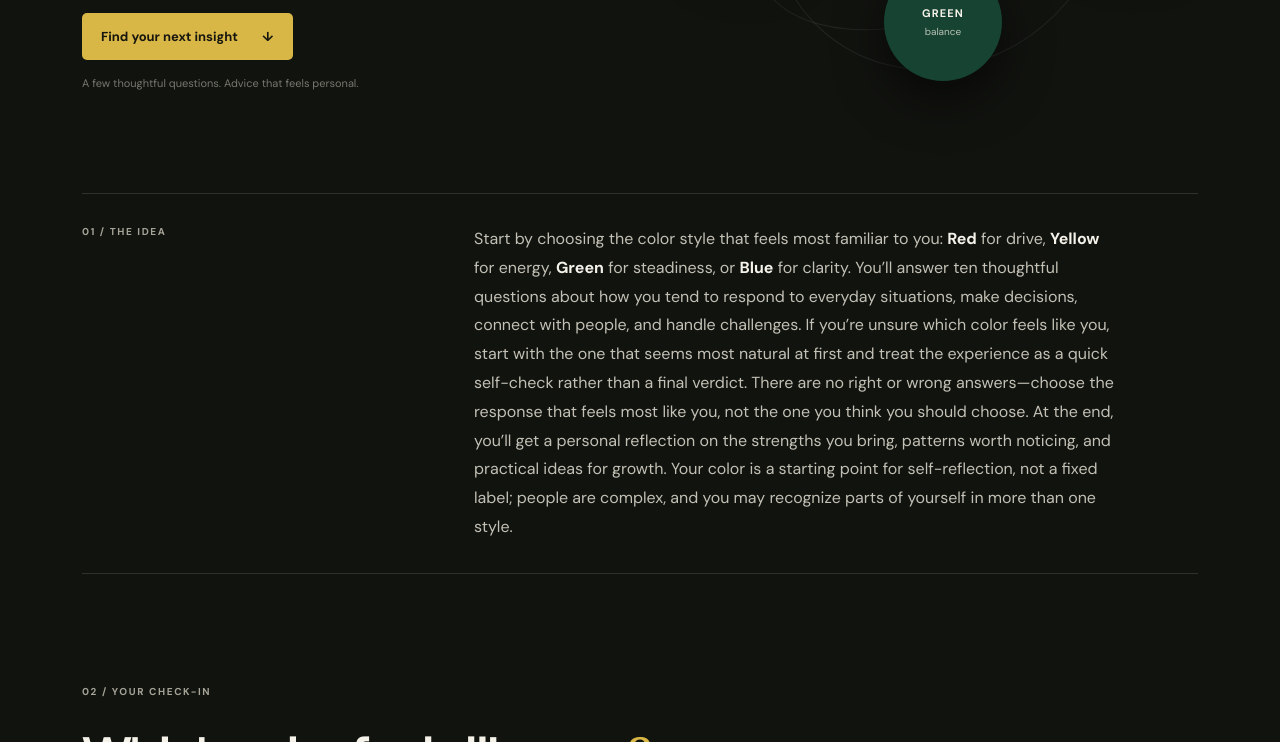
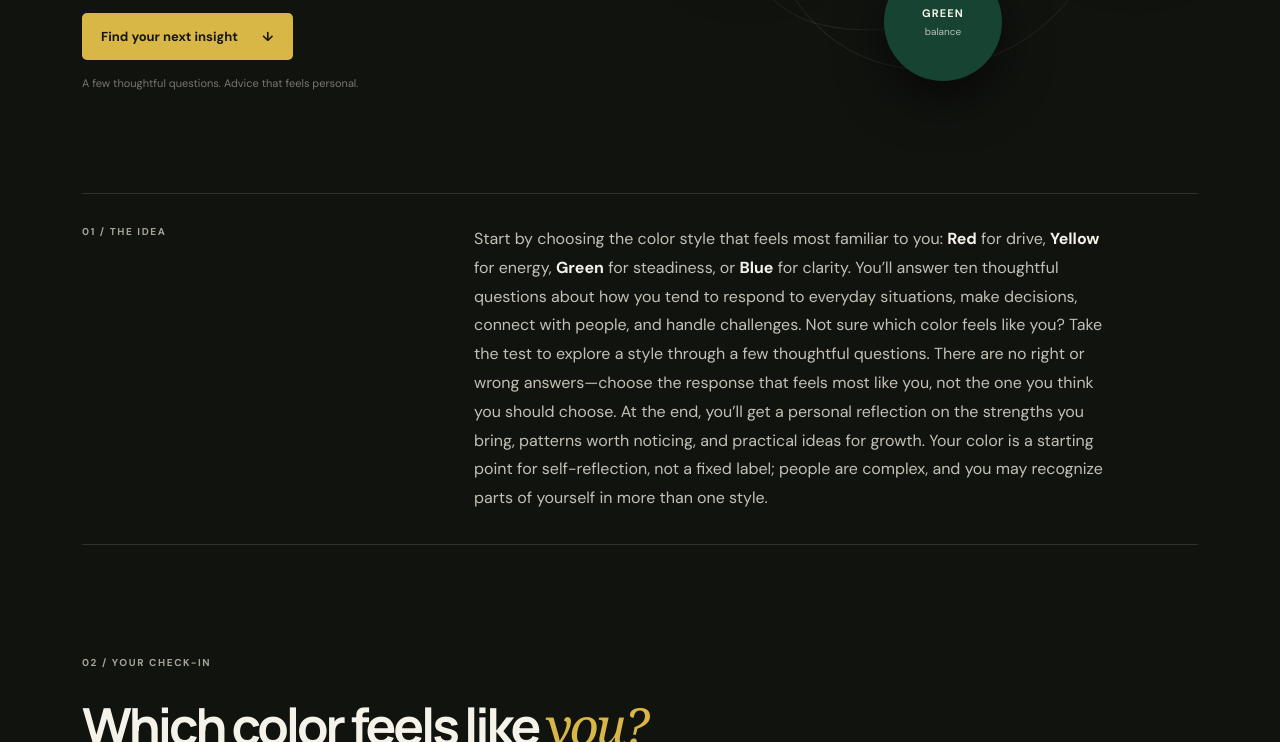
Before and after one commit to Dominika22222/wontedly, a plain HTML site: page index.html in a window 1280 px wide. Shown: the part 463-1205 px from the top of the page. Drawn offline with Linux system fonts and the light colour scheme.

Commit message:
Link unsure users directly to the color test

```diff
--- a/index.html
+++ b/index.html
@@ -16,7 +16,7 @@
       <div class="hero-copy"><p class="eyebrow"><span class="dot"></span> A little more self-understanding</p><h1>Know your color.<br><em>Grow on purpose.</em></h1><p class="intro">Personality isn’t a box. It’s a starting point for understanding what brings out your best—and what you might want to work on.</p><a class="button" href="#check">Find your next insight <span>↓</span></a><p class="note">A few thoughtful questions. Advice that feels personal.</p></div>
       <div class="color-art" aria-label="Four color personality styles"><div class="orbit orbit-one"></div><div class="orbit orbit-two"></div><div class="color-center">YOUR<br><b>UNIQUE<br>BLEND</b></div><div class="orb red"><b>RED</b><small>drive</small></div><div class="orb yellow"><b>YELLOW</b><small>energy</small></div><div class="orb green"><b>GREEN</b><small>balance</small></div><div class="orb blue"><b>BLUE</b><small>clarity</small></div></div>
     </section>
-    <section class="intro-row" id="how"><span class="section-num">01 / THE IDEA</span><p>Start by choosing the color style that feels most familiar to you: <b>Red</b> for drive, <b>Yellow</b> for energy, <b>Green</b> for steadiness, or <b>Blue</b> for clarity. You’ll answer ten thoughtful questions about how you tend to respond to everyday situations, make decisions, connect with people, and handle challenges. If you’re unsure which color feels like you, start with the one that seems most natural at first and treat the experience as a quick self-check rather than a final verdict. There are no right or wrong answers—choose the response that feels most like you, not the one you think you should choose. At the end, you’ll get a personal reflection on the strengths you bring, patterns worth noticing, and practical ideas for growth. Your color is a starting point for self-reflection, not a fixed label; people are complex, and you may recognize parts of yourself in more than one style.</p></section>
+    <section class="intro-row" id="how"><span class="section-num">01 / THE IDEA</span><p>Start by choosing the color style that feels most familiar to you: <b>Red</b> for drive, <b>Yellow</b> for energy, <b>Green</b> for steadiness, or <b>Blue</b> for clarity. You’ll answer ten thoughtful questions about how you tend to respond to everyday situations, make decisions, connect with people, and handle challenges. Not sure which color feels like you? <a href="#check">Take the test</a> to explore a style through a few thoughtful questions. There are no right or wrong answers—choose the response that feels most like you, not the one you think you should choose. At the end, you’ll get a personal reflection on the strengths you bring, patterns worth noticing, and practical ideas for growth. Your color is a starting point for self-reflection, not a fixed label; people are complex, and you may recognize parts of yourself in more than one style.</p></section>
     <section class="assessment" id="check"><div class="section-title"><span class="section-num">02 / YOUR CHECK-IN</span><h2>Which color feels like <em>you?</em></h2><p>Pick a starting point. Your answers—not the label—shape your reflection.</p></div>
       <div class="cards" id="cards"></div>
       <div class="quiz hidden" id="quiz"><div class="quiz-top"><div><span class="section-num">A REFLECTION, NOT A TEST</span><h3 id="type-title"></h3></div><span class="step" id="step"></span></div><div class="progress"><span id="progress"></span></div><div class="question-box"><p class="section-num">THINK ABOUT YOUR EVERYDAY</p><h3 id="question"></h3><div id="options" class="options"></div></div><div class="quiz-controls"><button class="text-button" id="back">← Back</button><button class="button" id="next" disabled>Next <span>→</span></button></div></div>
```
